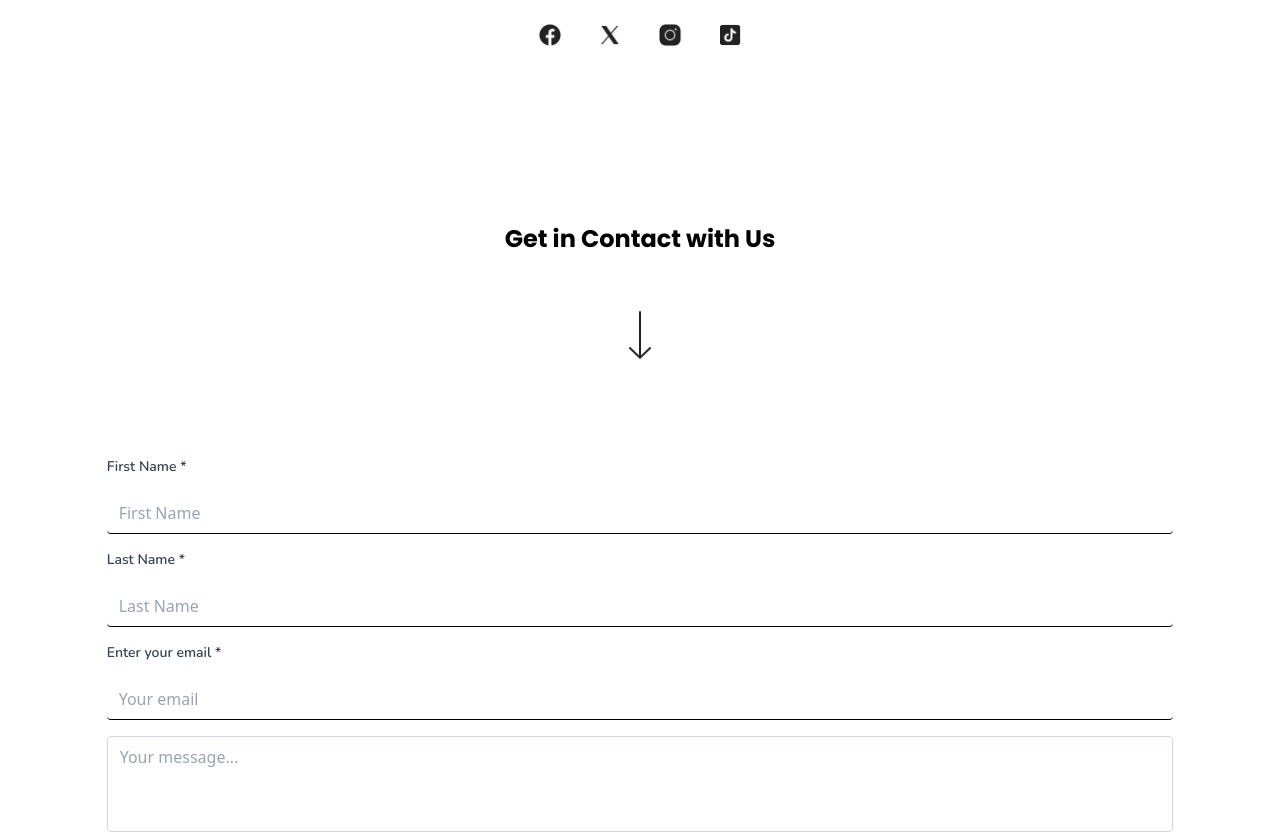
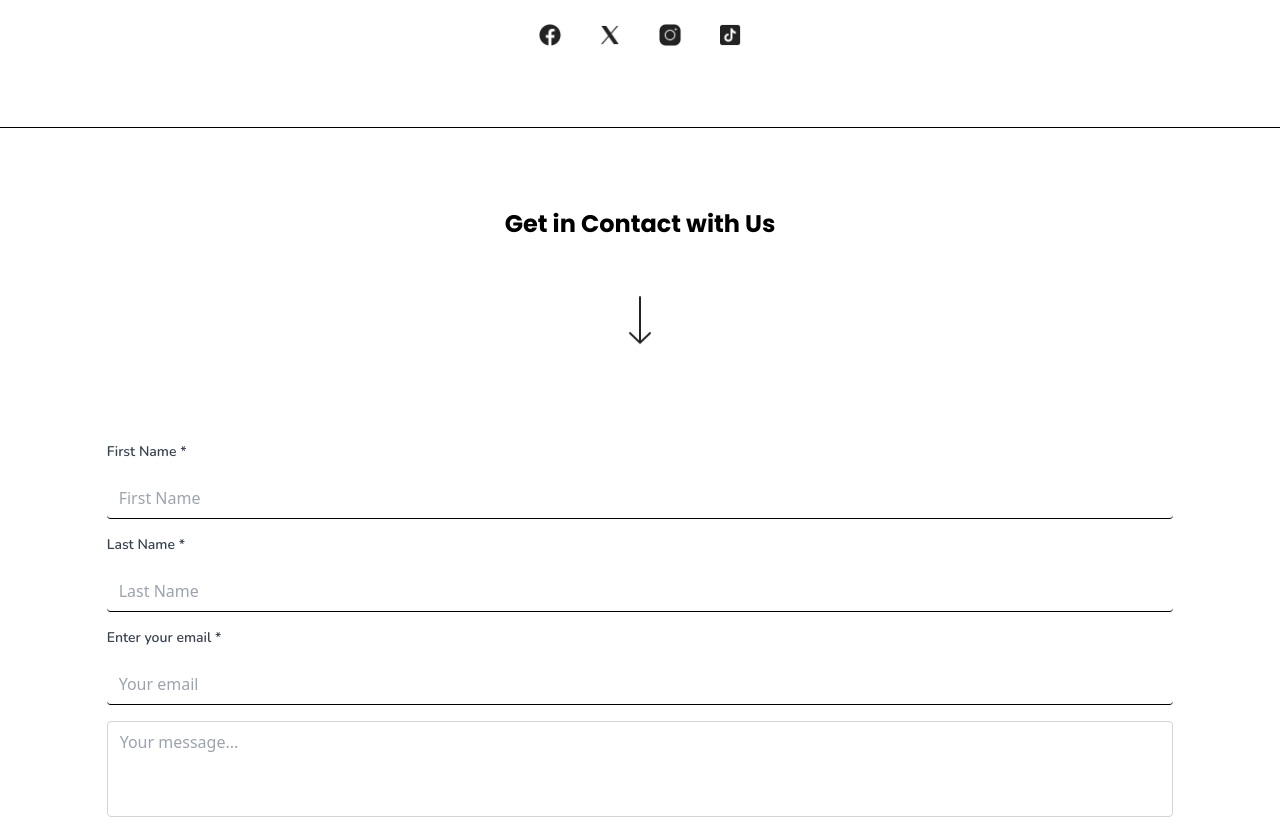
Before and after one commit to softwareNinja-888/salt_light_blog, a React (Vite) app in the folder blog/: page / in a window 1280 px wide. Shown: the part 4600-5434 px from the top of the page. Built offline with nearby package versions, Linux system fonts and the light colour scheme.

Commit message:
Refactor code

```diff
--- a/blog/src/components/FollowUs.jsx
+++ b/blog/src/components/FollowUs.jsx
@@ -12,6 +12,7 @@ import image9 from '/blog/churchF1.webp'
 
 import { useTheme } from './ThemeContext';
 import { SocialLinks } from './SocialLinks'
+import { Line } from './Line'
 
 import {v4 as uuidv4} from 'uuid'
 
@@ -31,6 +32,9 @@ export function FollowUs(){
                 </div>
                 <SocialLinks/>
             </div>
+            <div className="my-20">
+                <Line/>
+            </div>
         </>
     )
 }
--- a/blog/src/components/Footer.jsx
+++ b/blog/src/components/Footer.jsx
@@ -10,7 +10,7 @@ export function Footer(){
     const {theme} = useTheme()
 
     return (
-        <div className="flex flex-col gap-10 mt-44 dark:text-white">
+        <div className="flex flex-col gap-10  dark:text-white">
             <div className="flex flex-col justify-center gap-16">
                 <div className="font-poppins text-2xl text-center">Get in Contact with Us</div>
                 <img src={theme === 'light' ? arrowLight : arrowDark} alt="arrow down" className="self-center animate-bounce" />
```
